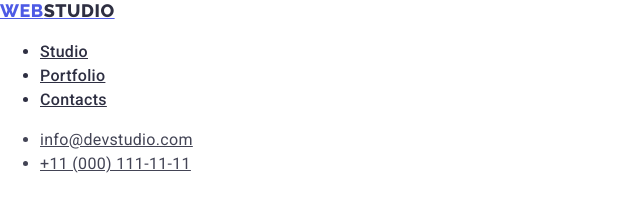
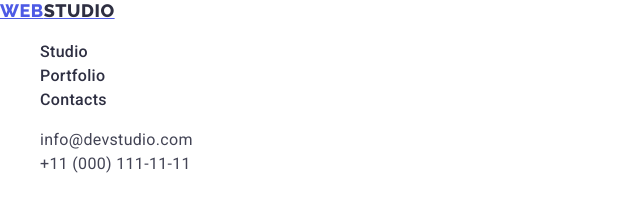
Before and after one commit to dimoks77/goit-markup-hw-02, a plain HTML site: page index.html in a window 1280 px wide. Shown: the top 219 px of the page, 0-640 px from the left. Drawn offline with nearby package versions, Linux system fonts and the light colour scheme.

Commit message:
li and a
Исправил замечание ментора

```diff
--- a/css/styles.css
+++ b/css/styles.css
@@ -2,6 +2,10 @@ body {
     font-family: 'Roboto', sans-serif;
     color: #434455;
     background-color: #FFFFFF;
+}
+
+* li {
+    list-style: none;
 }
 
 
@@ -36,6 +40,7 @@ body {
 
 .header-menu-link {
     color: #2e2f42;
+    text-decoration: none;
 }
 
 .header-menu-link:hover {
@@ -62,6 +67,7 @@ body {
 
 .header-address-link {
     color: #434455;
+    text-decoration: none;
 }
 
 .header-address-link:hover {
```
